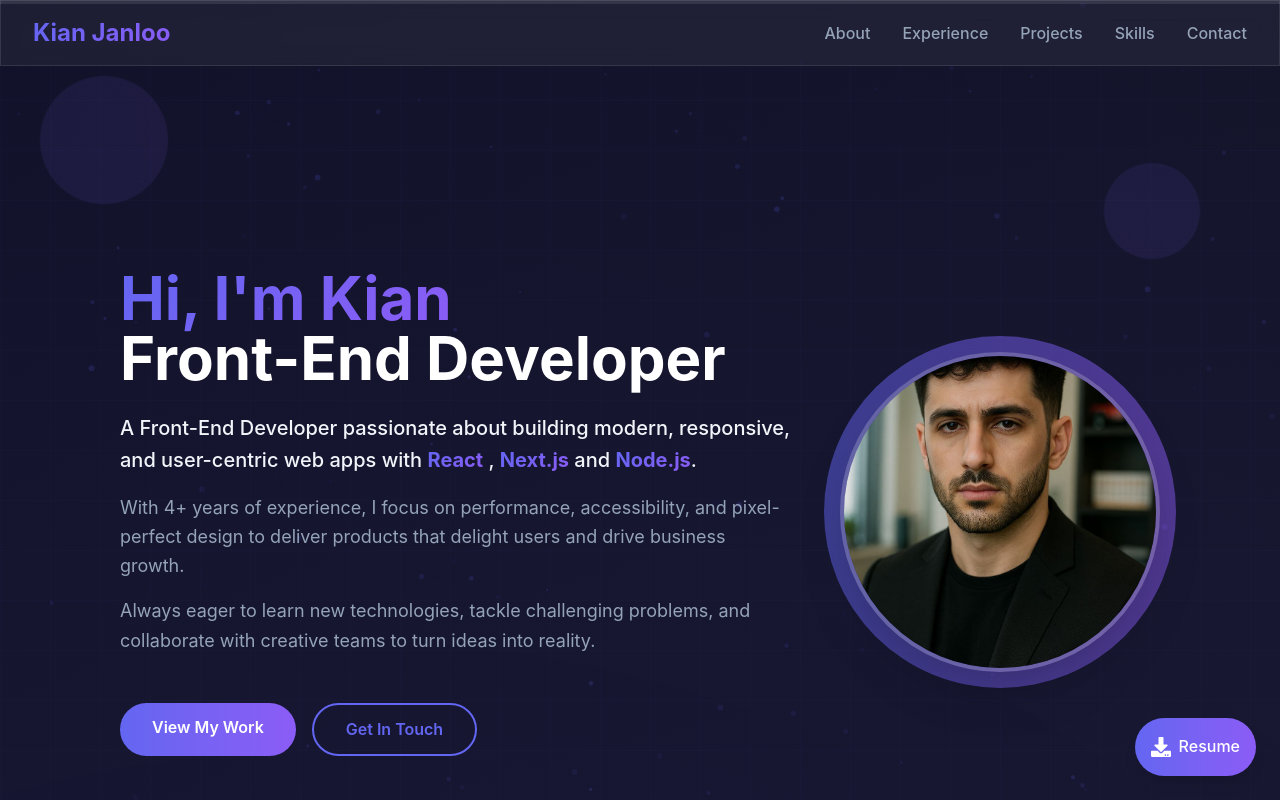
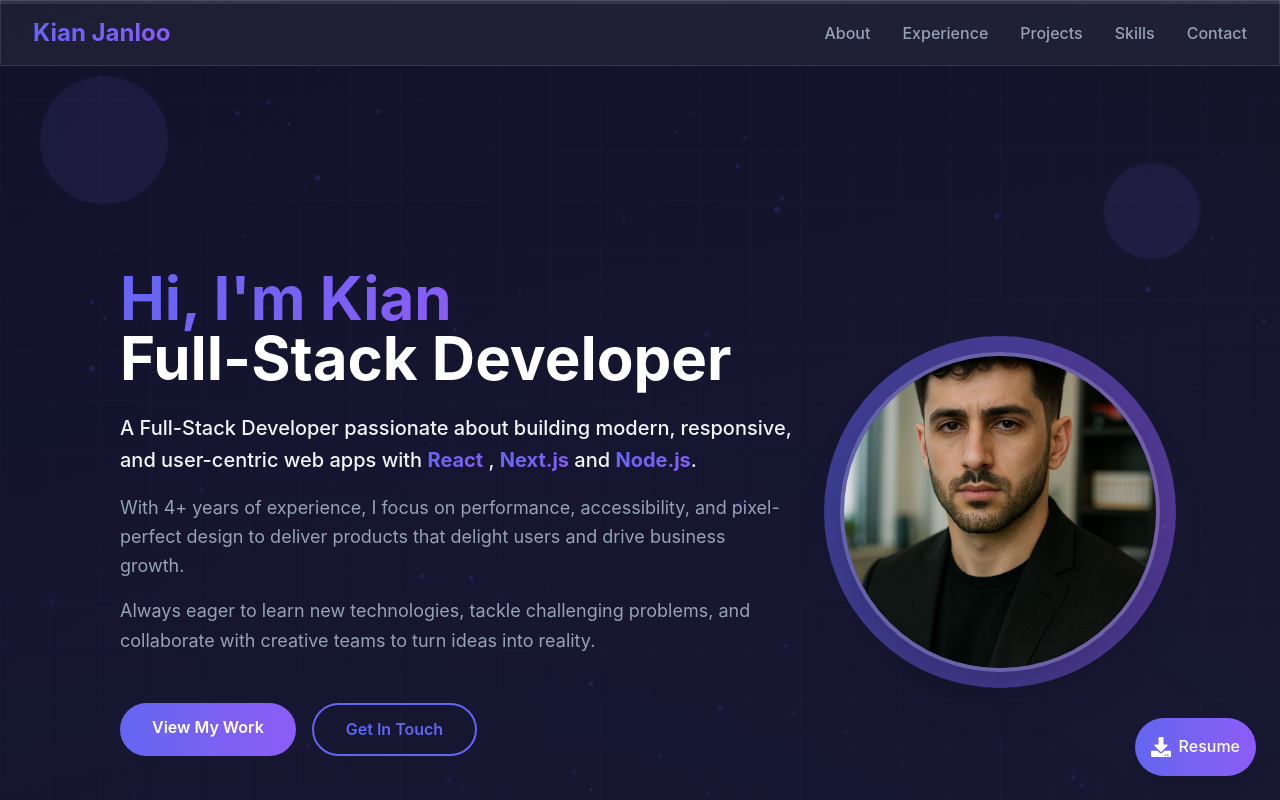
Before and after one commit to KianJanloo/myself, a React (Vite) app: page / in a window 1280 px wide. Shown: the top 800 px of the page. Built offline with nearby package versions, Linux system fonts and the light colour scheme; what @heroui/react would draw is missing.

Commit message:
full stack

```diff
--- a/src/components/landing/resume-box/ResumeBox.tsx
+++ b/src/components/landing/resume-box/ResumeBox.tsx
@@ -33,7 +33,7 @@ const ResumeBox = () => {
         <div className="absolute inset-0 bg-gradient-to-t from-secondary/20 to-transparent opacity-0 group-hover:opacity-100 transition-opacity duration-300"></div>
       </div>
       <div className="mt-4 text-gray-300 text-sm">
-        <p>Front-End Developer with over 4 years of experience in building modern web applications using React and Next.js. Passionate about creating seamless user experiences and delivering high-performance solutions.</p>
+        <p>Full-Stack Developer with over 4 years of experience in building modern web applications using React and Next.js. Passionate about creating seamless user experiences and delivering high-performance solutions.</p>
       </div>
     </div>
   );
--- a/src/components/landing/summary/Summary.tsx
+++ b/src/components/landing/summary/Summary.tsx
@@ -34,7 +34,7 @@ const Summary = () => {
                 <h1 className="text-5xl lg:text-6xl max-md:text-4xl font-bold mb-4">
                   <span className="gradient-text">Hi, I'm Kian</span>
                   <br />
-                  <span className="text-white whitespace-nowrap">Front-End Developer</span>
+                  <span className="text-white whitespace-nowrap">Full-Stack Developer</span>
                 </h1>
               </motion.div>
 
@@ -45,7 +45,7 @@ const Summary = () => {
                 className="space-y-4"
               >
                 <p className="text-xl text-text-primary font-medium leading-relaxed">
-                  A Front-End Developer passionate about building modern,
+                  A Full-Stack Developer passionate about building modern,
                   responsive, and user-centric web apps with{" "}
                   <span className="gradient-text font-bold">React</span> ,{" "}
                   <span className="gradient-text font-bold">Next.js</span> and{" "}
```
